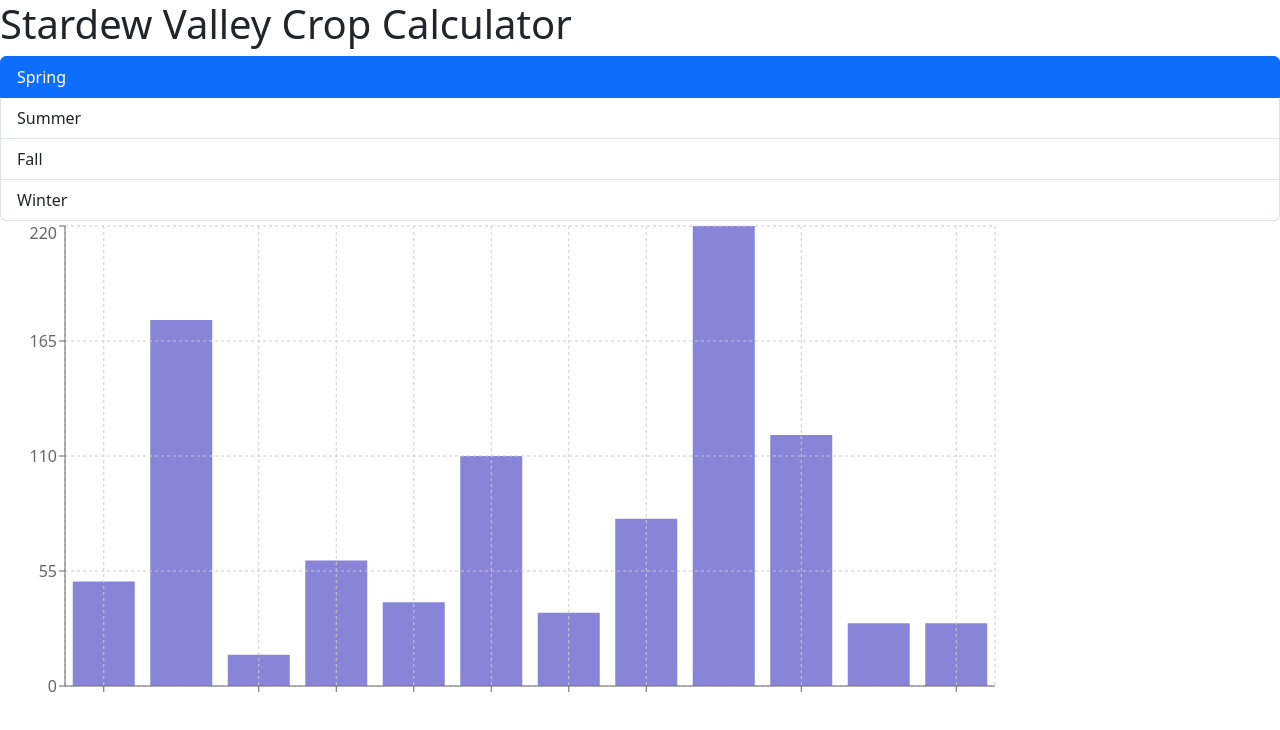
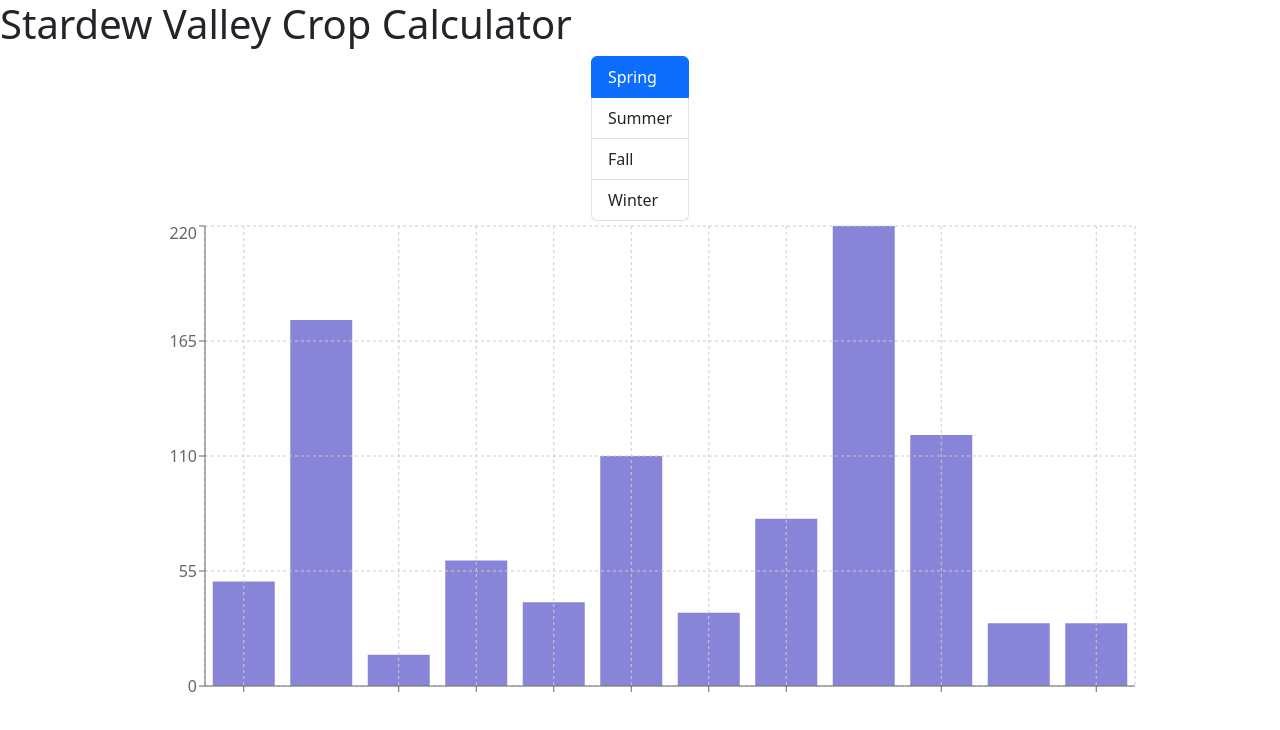
Before and after one commit to hakshi/StardewCrops, a React (Vite) app: page / in a window 1280 px wide. Shown: the top 730 px of the page. Built offline with nearby package versions, Linux system fonts and the light colour scheme.

Commit message:
Centered the CropsChart using CSS.

```diff
--- a/src/components/Calculator.tsx
+++ b/src/components/Calculator.tsx
@@ -12,14 +12,37 @@
   };
 
   return (
-    <>
-      <SeasonPickerTest
-        defaultSeason={selectedSeason}
-        onSeasonChange={handleSeasonChange}
-      />
-      <CropsChart selectedSeason={selectedSeason} />
-    </>
+    <div style={styles.container}>
+      <div style={styles.seasonPicker}>
+        <SeasonPickerTest
+          defaultSeason={selectedSeason}
+          onSeasonChange={handleSeasonChange}
+        />
+      </div>
+      <div style={styles.cropsChart}>
+        <CropsChart selectedSeason={selectedSeason} />
+      </div>
+    </div>
   );
 };
 
 export default Calculator;
+
+const styles: {
+  container: React.CSSProperties;
+  seasonPicker: React.CSSProperties;
+  cropsChart: React.CSSProperties;
+} = {
+  container: {
+    display: "flex",
+    flexDirection: "column",
+    justifyContent: "center",
+    alignItems: "center",
+  },
+  seasonPicker: {
+    // flex: 1,
+  },
+  cropsChart: {
+    // flex: 3,
+  },
+};
```
